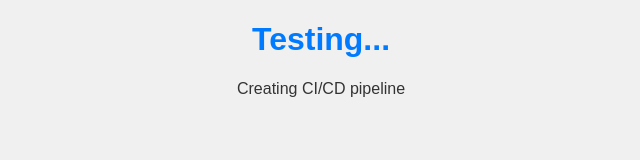
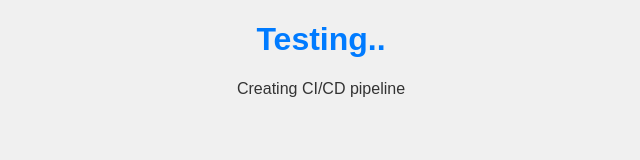
Before and after one commit to Hayanan30/CI-CD-test, a plain HTML site: page index.html in a window 1280 px wide. Shown: the full height of the page, 319-959 px from the left. Drawn offline with Linux system fonts and the light colour scheme.

Commit message:
Update index.html
Remove one dot for testing

```diff
--- a/index.html
+++ b/index.html
@@ -7,7 +7,7 @@
     <link rel="stylesheet" href="style.css" />
   </head>
   <body>
-    <h1>Testing...</h1>
+    <h1>Testing..</h1>
     <p>Creating CI/CD pipeline</p>
   </body>
 </html>
```
